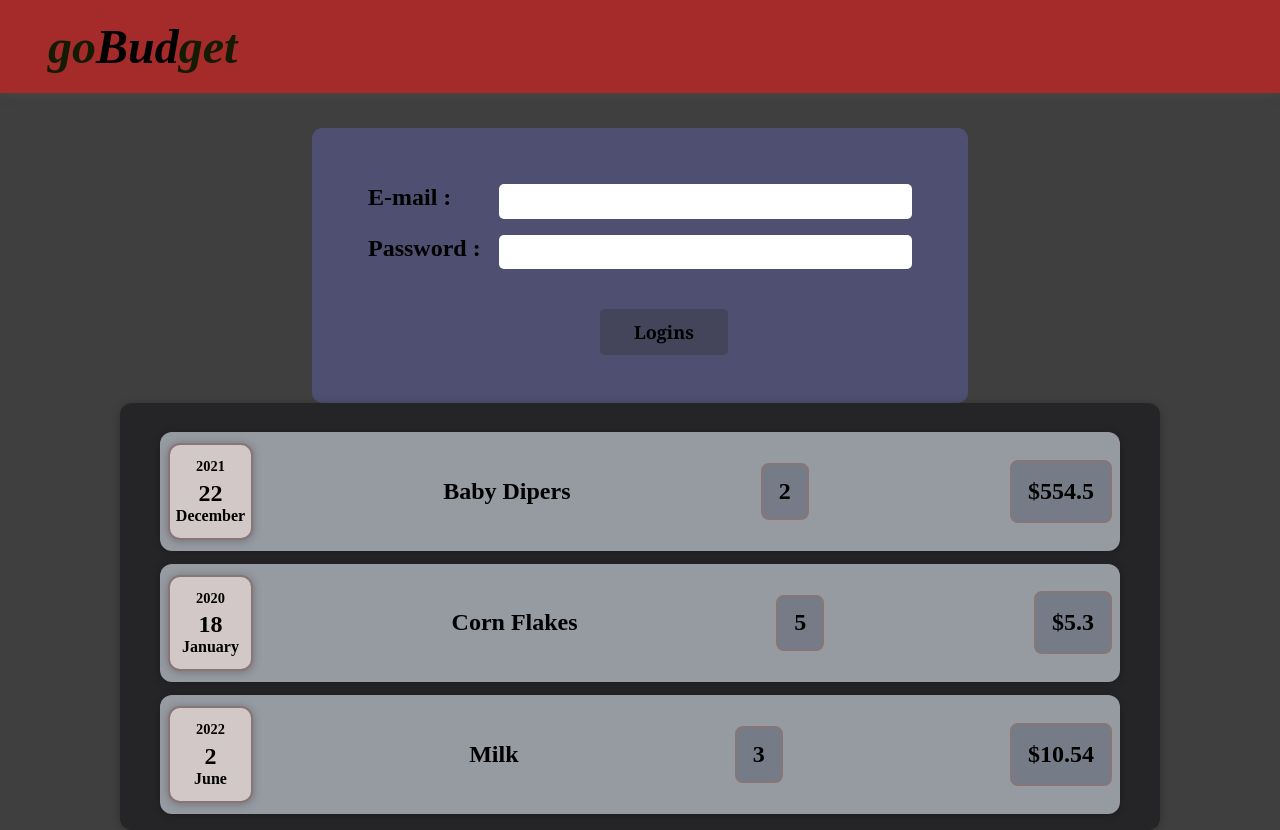
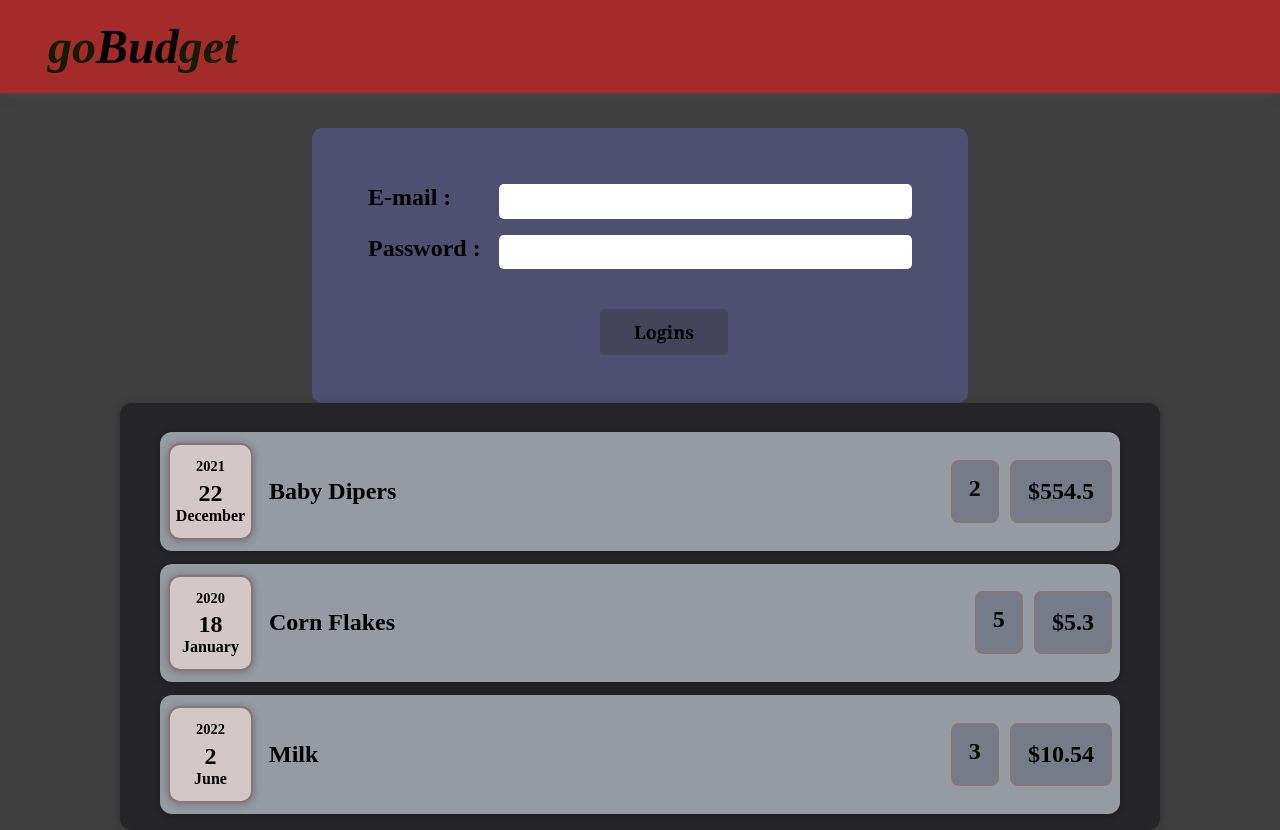
Before and after one commit to ogedengbewisdom/budget, a React (Create React App) app: page / in a window 1280 px wide. Built offline with nearby package versions, Linux system fonts and the light colour scheme.

Commit message:
Rendering ExpenseDate and passing data via props

```diff
--- a/src/Expenses/ExpenseItem.js
+++ b/src/Expenses/ExpenseItem.js
@@ -1,4 +1,3 @@
-import { useContext } from "react"
 import Card from "../Layout/Card"
 import ExpenseDate from "./ExpenseDate"
 import classes from "./ExpenseItem.module.css"
@@ -8,10 +7,14 @@ const ExpenseItem = (props) => {
     return (
 
         <Card className={classes.container}>
+            <div className={classes.datetitle}>
             <ExpenseDate date={props.date} />
-            <h2>{props.title}</h2>
+            <h2 className={classes.title}>{props.title}</h2>
+            </div>
+            <div className={classes.description}>
             <h2 className={classes.amount}>{props.amount}</h2>
             <h2 className={classes.price}>${props.price}</h2>
+            </div>
         </Card>
 
     )
```
